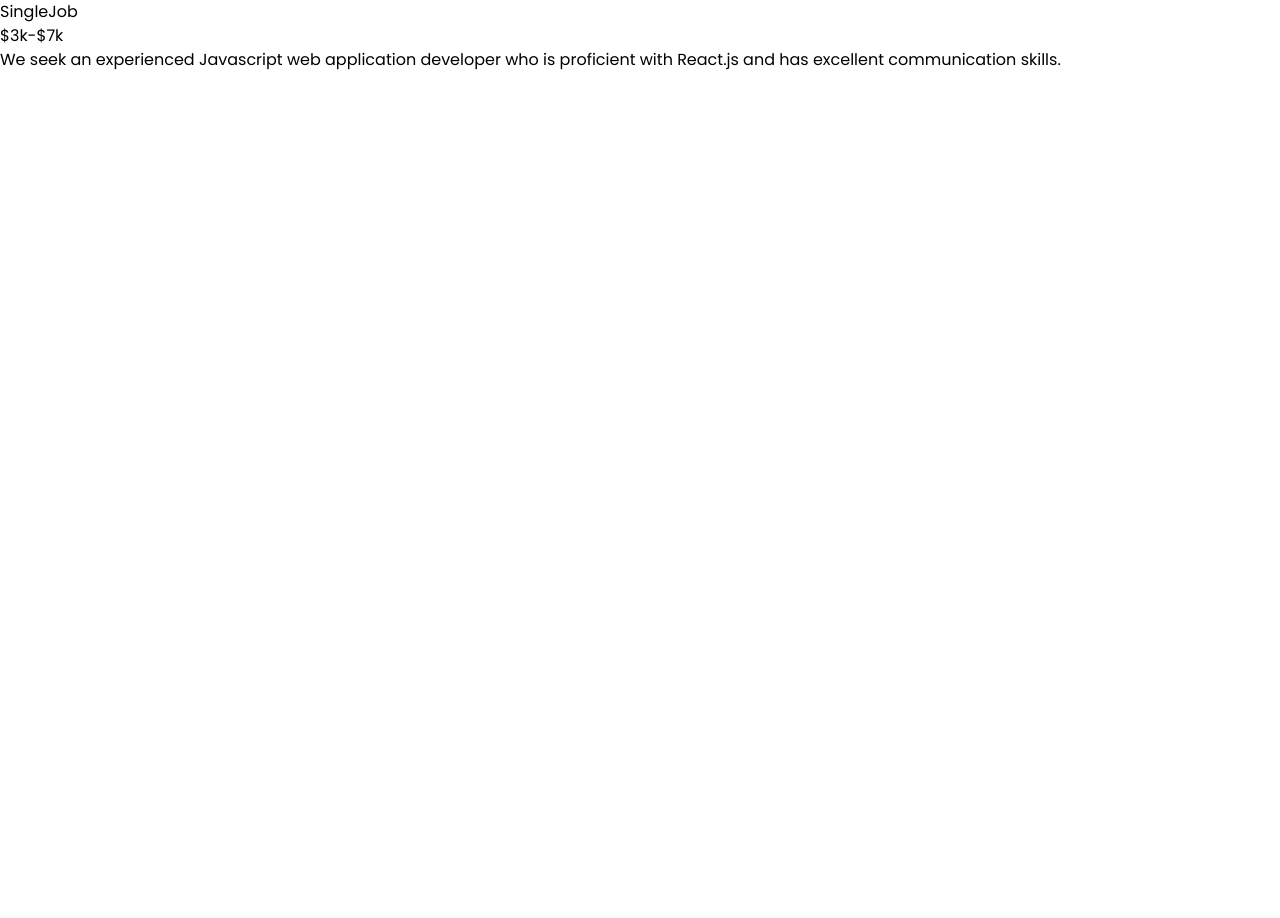
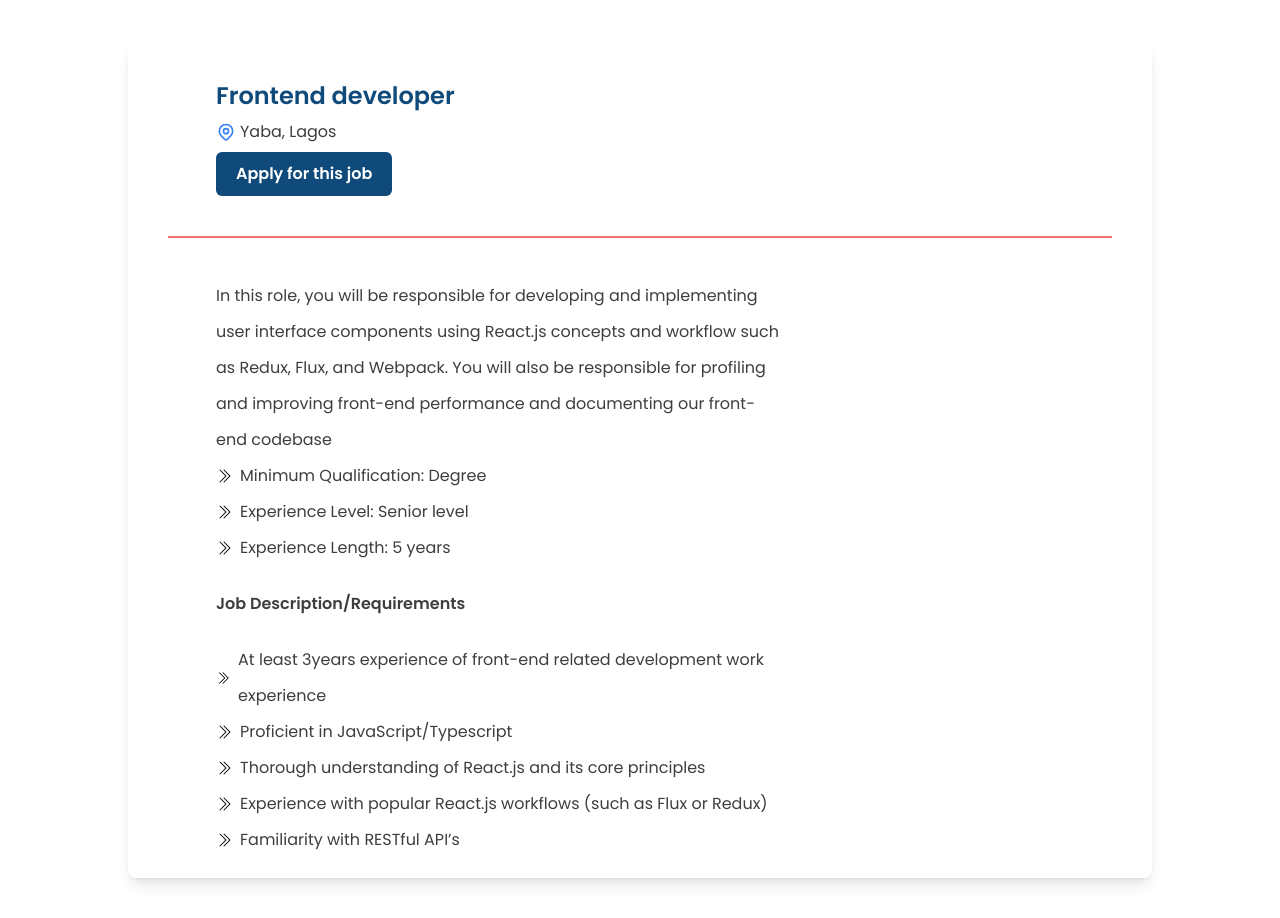
Before and after one commit to Ademayowa/jobapp-v3, a Next.js app: page /job/frontend-developer in a window 1280 px wide. Before the commit the page ends 800 px from the top, so only its background shows below. Built offline with nearby package versions, Linux system fonts and the light colour scheme.

Commit message:
slug working

```diff
--- a/components/JobDetails.js
+++ /dev/null
@@ -1,51 +0,0 @@
-import { LocationMarkerIcon } from '@heroicons/react/outline';
-import { BsChevronDoubleRight } from 'react-icons/bs';
-import { job } from '../data';
-
-export default function JobDetails() {
-  return (
-    <div className='mb-10'>
-      {job.map((jb) => (
-        <div key={jb.id}>
-          <div className='px-10 mx-10 md:px-12 py-5 shadow-lg bg-white'>
-            <div className='my-5'>
-              <h2 className='text-blueColor font-bold text-2xl mt-2'>
-                {jb.role}
-              </h2>
-              <div className='flex items-center mt-2 space-x-1'>
-                <LocationMarkerIcon className='w-5 h-5 text-blue-500' />
-                <p className='text-[#3E3E40]'>{jb.location}</p>
-              </div>
-              <button className='mt-2 rounded-md bg-blueColor px-5 py-2.5 text-white font-bold'>
-                Apply for this job
-              </button>
-            </div>
-          </div>
-          <hr className='border-b border-red-400 mx-10' />
-
-          <div className='px-10 mx-10 md:px-12 py-5 shadow-lg bg-white text-[#3E3E40]'>
-            <div className='md:w-8/12 mt-5 text-sm md:text-base !leading-9'>
-              <p>{jb.text}</p>
-              {jb.qualification.map((qualification, index) => (
-                <ul key={index} className='flex items-center space-x-2'>
-                  <BsChevronDoubleRight className='text-black' />
-                  <li>{qualification}</li>
-                </ul>
-              ))}
-
-              <>
-                <h4 className='my-5 font-bold'>{jb.title}</h4>
-                {jb.requirements.map((requirement, index) => (
-                  <ul key={index} className='flex items-center space-x-2'>
-                    <BsChevronDoubleRight className='text-black' />
-                    <li>{requirement}</li>
-                  </ul>
-                ))}
-              </>
-            </div>
-          </div>
-        </div>
-      ))}
-    </div>
-  );
-}
--- a/components/Jobs.js
+++ b/components/Jobs.js
@@ -1,14 +1,13 @@
 import { LocationMarkerIcon } from '@heroicons/react/outline';
-// import Link from 'next/link';
 import { useRouter } from 'next/router';
 import { jobs } from '../data';
 
-export default function Jobs({ services }) {
+export default function Jobs({ job }) {
   const router = useRouter();
 
   return (
     <div className='grid grid-cols-8 gap-x-7 px-10 md:px-12 mx-10 mt-20'>
-      {services.map((job) => (
+      {job.map((job) => (
         <div
           onClick={() => router.push(`/job/${job.slug}`)}
           key={job.id}
--- a/data.js
+++ b/data.js
@@ -7,6 +7,20 @@ export const jobs = [
     location: 'Yaba, Lagos',
     description:
       'We seek an experienced Javascript web application developer who is proficient with React.js and has excellent communication skills.',
+    text: 'In this role, you will be responsible for developing and implementing user interface components using React.js concepts and workflow such as Redux, Flux, and Webpack. You will also be responsible for profiling and improving front-end performance and documenting our front-end codebase',
+    qualification: [
+      'Minimum Qualification: Degree',
+      'Experience Level: Senior level',
+      'Experience Length: 5 years',
+    ],
+    title: 'Job Description/Requirements',
+    requirements: [
+      'At least 3years experience of front-end related development work experience',
+      'Proficient in JavaScript/Typescript',
+      'Thorough understanding of React.js and its core principles',
+      'Experience with popular React.js workflows (such as Flux or Redux)',
+      'Familiarity with RESTful API’s',
+    ],
   },
   {
     id: 2,
@@ -16,6 +30,20 @@ export const jobs = [
     location: 'Yaba, Lagos',
     description:
       'The ideal candidate should be comfortable with the following technology stacks: HTML, CSS, JavaScript & Vue.js and/or React.js and everything in between.',
+    text: 'In this role, you will be responsible for developing and implementing user interface components using React.js concepts and workflow such as Redux, Flux, and Webpack. You will also be responsible for profiling and improving front-end performance and documenting our front-end codebase',
+    qualification: [
+      'Minimum Qualification: Degree',
+      'Experience Level: Senior level',
+      'Experience Length: 5 years',
+    ],
+    title: 'Job Description/Requirements',
+    requirements: [
+      'At least 3years experience of front-end related development work experience',
+      'Proficient in JavaScript/Typescript',
+      'Thorough understanding of React.js and its core principles',
+      'Experience with popular React.js workflows (such as Flux or Redux)',
+      'Familiarity with RESTful API’s',
+    ],
   },
   {
     id: 3,
@@ -25,6 +53,20 @@ export const jobs = [
     location: 'Yaba, Lagos',
     description:
       'The ideal candidate should be able to work with designers, back-end developers and with front-end web technologies',
+    text: 'In this role, you will be responsible for developing and implementing user interface components using React.js concepts and workflow such as Redux, Flux, and Webpack. You will also be responsible for profiling and improving front-end performance and documenting our front-end codebase',
+    qualification: [
+      'Minimum Qualification: Degree',
+      'Experience Level: Senior level',
+      'Experience Length: 5 years',
+    ],
+    title: 'Job Description/Requirements',
+    requirements: [
+      'At least 3years experience of front-end related development work experience',
+      'Proficient in JavaScript/Typescript',
+      'Thorough understanding of React.js and its core principles',
+      'Experience with popular React.js workflows (such as Flux or Redux)',
+      'Familiarity with RESTful API’s',
+    ],
   },
   {
     id: 4,
@@ -34,14 +76,6 @@ export const jobs = [
     location: 'Yaba, Lagos',
     description:
       'The ideal candidate should be able to work with designers, back-end developers and with front-end web technologies',
-  },
-];
-
-export const job = [
-  {
-    id: 1,
-    role: 'Frontend developer',
-    location: 'England UK',
     text: 'In this role, you will be responsible for developing and implementing user interface components using React.js concepts and workflow such as Redux, Flux, and Webpack. You will also be responsible for profiling and improving front-end performance and documenting our front-end codebase',
     qualification: [
       'Minimum Qualification: Degree',
--- a/pages/index.js
+++ b/pages/index.js
@@ -1,28 +1,24 @@
 import Header from '@/components/Header';
 import Hero from '@/components/Hero';
-import JobDetails from '@/components/JobDetails';
 import Jobs from '@/components/Jobs';
 import Search from '@/components/Search';
-import { job, jobs } from '../data';
+import { jobs } from '../data';
 
-export default function Home({ services }) {
-  console.log(services);
-
+export default function Home({ job }) {
   return (
     <div className='bg-[#F9FBFD] h-fit'>
       <Header />
       <Hero />
       <Search />
-      <Jobs services={services} />
-      <JobDetails />
+      <Jobs job={job} />
     </div>
   );
 }
 
 export const getStaticProps = async () => {
-  const services = jobs;
+  const job = jobs;
 
   return {
-    props: { services },
+    props: { job },
   };
 };
--- a/pages/job/[slug].js
+++ b/pages/job/[slug].js
@@ -1,11 +1,45 @@
 import { jobs } from '../../data';
+import { LocationMarkerIcon } from '@heroicons/react/outline';
+import { BsChevronDoubleRight } from 'react-icons/bs';
 
 export default function SingleJob({ job }) {
   return (
-    <div>
-      <h2>SingleJob</h2>
-      <p>{job.salary}</p>
-      <h6>{job.description}</h6>
+    <div className='my-10 w-4/5 mx-auto shadow-lg bg-white rounded-lg'>
+      <div className='px-10 mx-10 md:px-12 py-5'>
+        <div className='my-5'>
+          <h2 className='text-blueColor font-bold text-2xl mt-2'>{job.role}</h2>
+          <div className='flex items-center mt-2 space-x-1'>
+            <LocationMarkerIcon className='w-5 h-5 text-blue-500' />
+            <p className='text-[#3E3E40]'>{job.location}</p>
+          </div>
+          <button className='mt-2 rounded-md bg-blueColor px-5 py-2.5 text-white font-bold'>
+            Apply for this job
+          </button>
+        </div>
+      </div>
+      <hr className='border-b border-red-400 mx-10' />
+
+      <div className='px-10 mx-10 md:px-12 py-5 text-[#3E3E40]'>
+        <div className='md:w-8/12 mt-5 text-sm md:text-base !leading-9'>
+          <p>{job.text}</p>
+          {job.qualification.map((qualification, index) => (
+            <ul key={index} className='flex items-center space-x-2'>
+              <BsChevronDoubleRight className='text-black' />
+              <li>{qualification}</li>
+            </ul>
+          ))}
+
+          <>
+            <h4 className='my-5 font-bold'>{job.title}</h4>
+            {job.requirements.map((requirement, index) => (
+              <ul key={index} className='flex items-center space-x-2'>
+                <BsChevronDoubleRight className='text-black' />
+                <li>{requirement}</li>
+              </ul>
+            ))}
+          </>
+        </div>
+      </div>
     </div>
   );
 }
```
